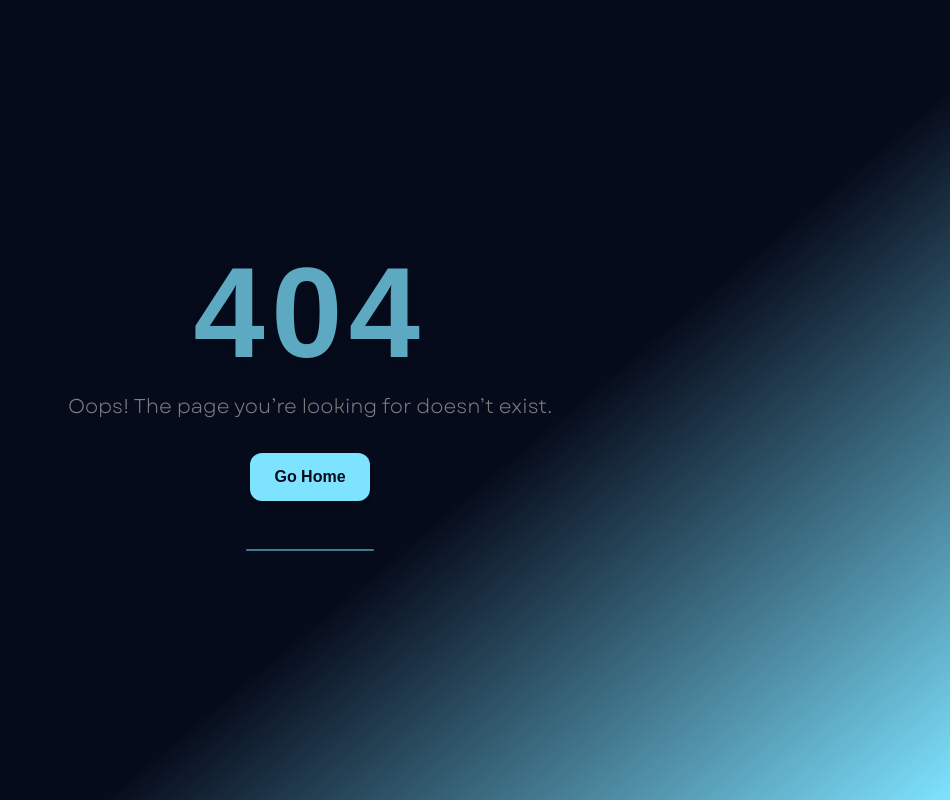
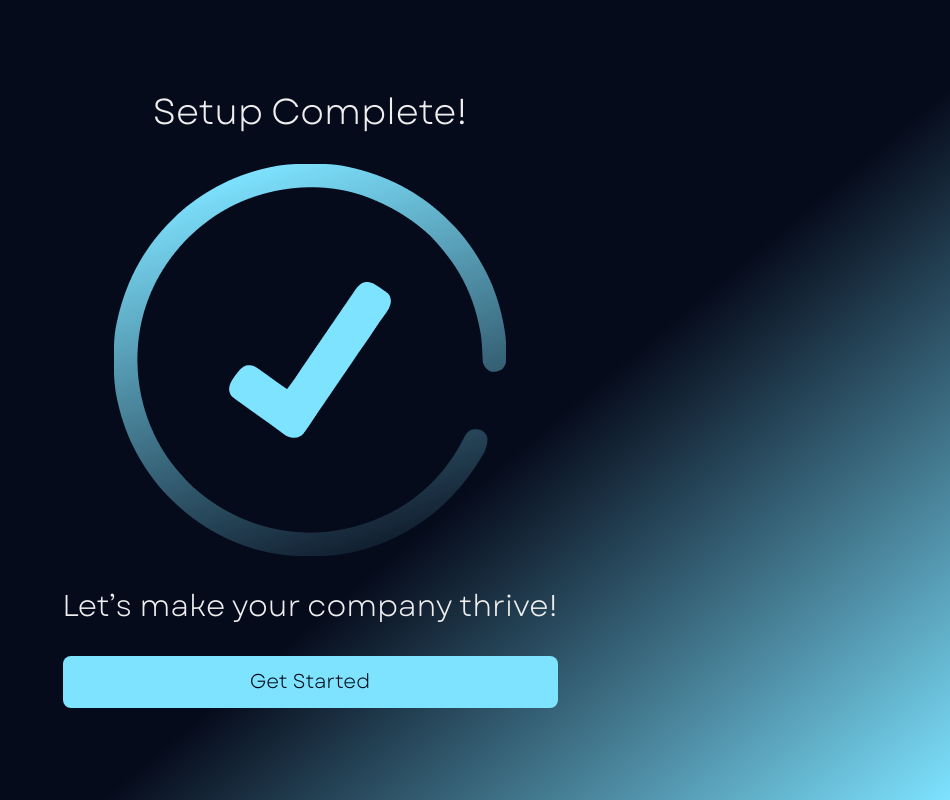
Before and after one commit to ramadan-alaa/RecoMind, a React (Vite) app: page /completed in a window 1280 px wide. Before the commit this address had no page. Shown: the whole page, without its empty margins (330-1280 px from the left). Built offline with nearby package versions, Linux system fonts and the light colour scheme; a web font is replaced by a local one.

Commit message:
Done : Completed Page

```diff
--- /dev/null
+++ b/src/pages/Completed.jsx
@@ -0,0 +1,42 @@
+import check from "../assets/images/check.png";
+import { useNavigate } from "react-router-dom";
+
+const Completed = () => {
+  const navigate = useNavigate();
+
+  return (
+    <div className="min-h-screen flex items-center justify-center text-[var(--font_primary)] bg-[var(--bg_primary)] p-6">
+      {/* Main Container */}
+      <div className="flex flex-col items-center text-center gap-8 w-full">
+        {/* Title */}
+        <h1 className="text-2xl sm:text-4xl font-medium text-[var(--font_primary)]">
+          Setup Complete!
+        </h1>
+
+        {/* Checkmark Image */}
+        <img
+          src={check}
+          alt="Setup Complete"
+          className="w-[150px] md:w-[392px] "
+        />
+
+        {/* Subtitle */}
+        <p className="text-lg sm:text-3xl font-medium text-[var(--font_primary)]">
+          Let’s make your company thrive!
+        </p>
+
+        {/* Button */}
+        <button
+          className="w-full md:w-[495px] rounded-lg py-3 font-medium text-xl bg-[var(--Secondary)] text-[var(--Primary)] hover:opacity-80 transition-all"
+          onClick={() => {
+            navigate("/home");
+          }}
+        >
+          Get Started
+        </button>
+      </div>
+    </div>
+  );
+};
+
+export default Completed;
--- a/src/router/index.jsx
+++ b/src/router/index.jsx
@@ -11,6 +11,7 @@ import Home from "../pages/Home";
 import NotFound from "../components/NotFound";
 import ForgotPassword from "../pages/ForgotPassword";
 import Verification from "../pages/Verification";
+import Completed from "../pages/Completed";
 
 const router = createBrowserRouter(
   createRoutesFromElements(
@@ -21,6 +22,7 @@ const router = createBrowserRouter(
         <Route path="signup" element={<SignUp />}></Route>
         <Route path="forgotpassword" element={<ForgotPassword />}></Route>
         <Route path="verification" element={<Verification />}></Route>
+        <Route path="completed" element={<Completed />}></Route>
         <Route path="*" element={<NotFound />}></Route>
       </Route>
       {/* Main Routes */}
```
